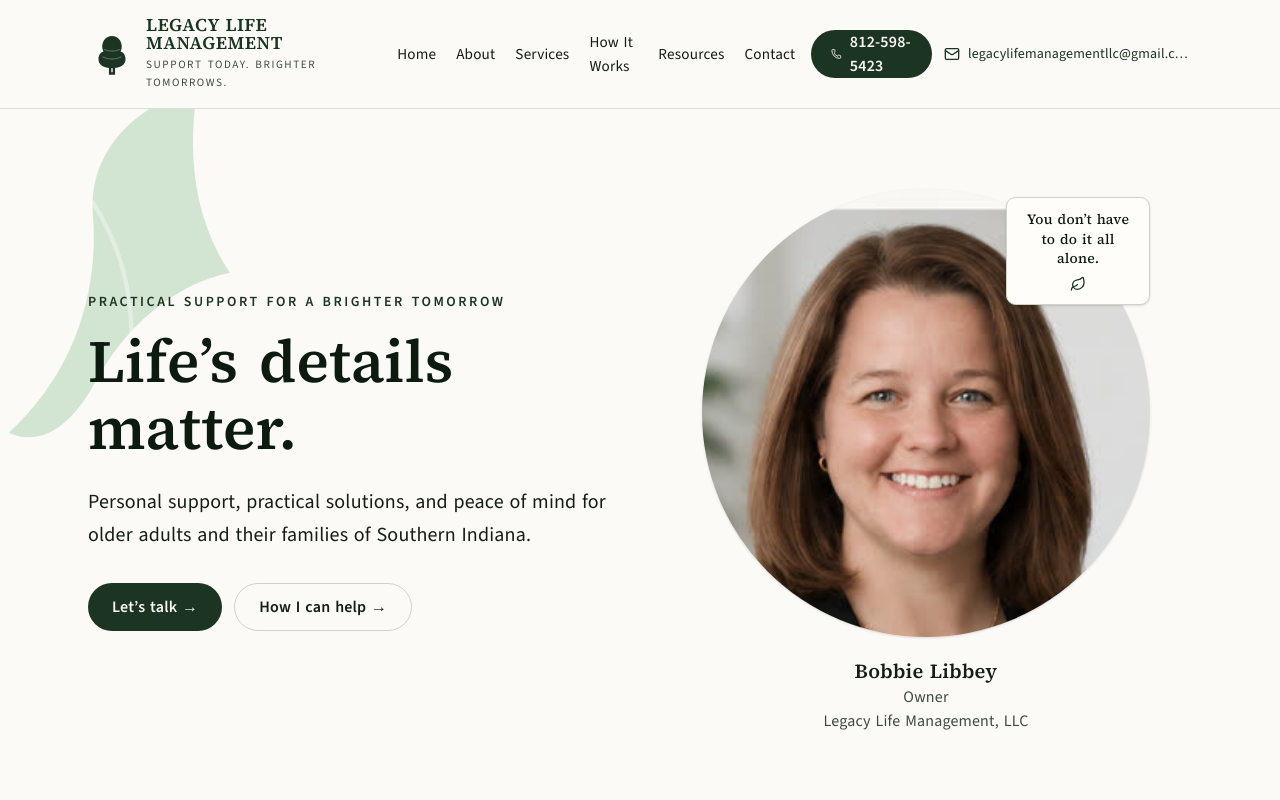
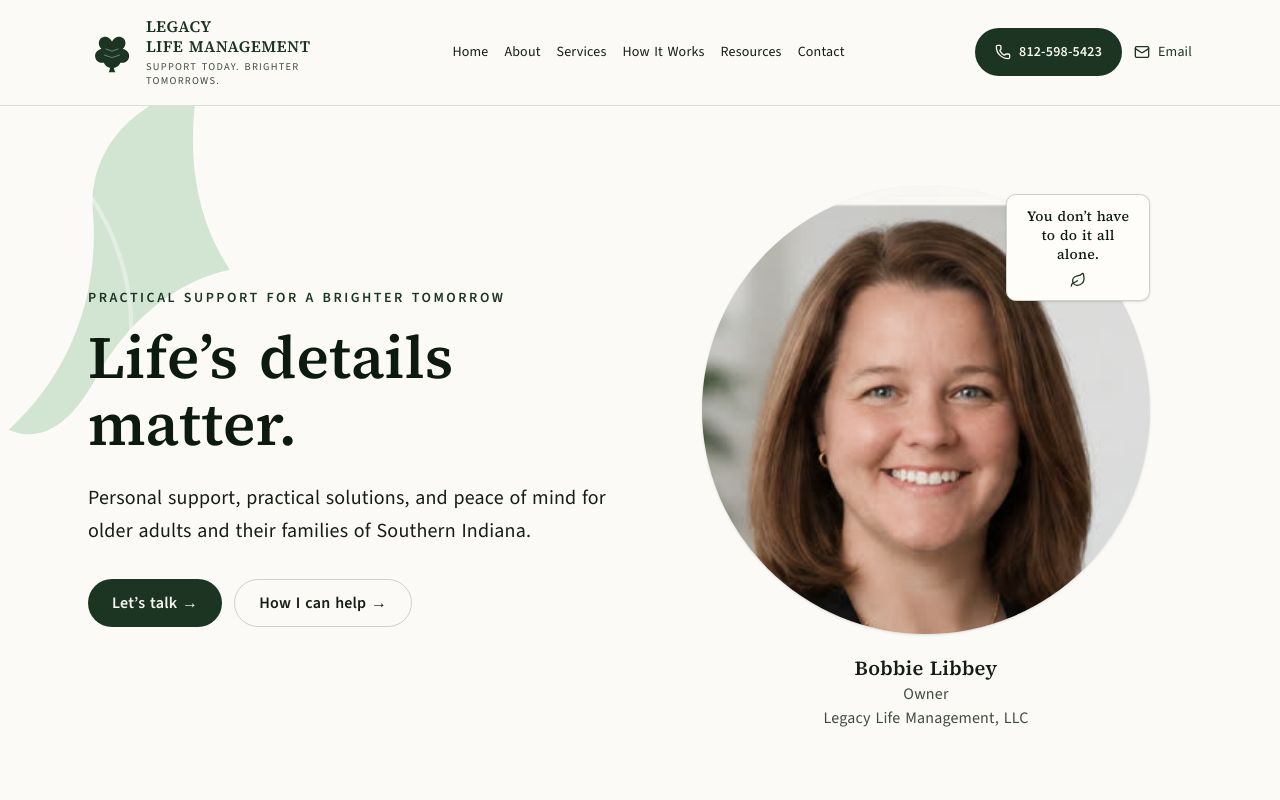
Before and after one commit to kandr-ryan/legacy-life-management, a Next.js app: page / in a window 1280 px wide. Shown: the top 800 px of the page. Built offline with nearby package versions, Linux system fonts and the light colour scheme.

Commit message:
Tighten the header and clarify the tree mark
Keep the phone number on one line and make the logo read as a tree.

Co-authored-by: rlibbey <rlibbey@gmail.com>

```diff
--- a/src/components/site-header.tsx
+++ b/src/components/site-header.tsx
@@ -22,15 +22,15 @@ export function SiteHeader() {
       <div className="mx-auto flex max-w-6xl items-center justify-between gap-4 px-4 py-3 sm:px-6 lg:py-4">
         <a
           href="#top"
-          className="flex min-w-0 items-center gap-2.5 text-primary"
+          className="flex shrink-0 items-center gap-2.5 text-primary"
         >
           <BrandMark className="size-11 shrink-0 sm:size-12" />
-          <span className="min-w-0">
-            <span className="block font-heading text-[1.05rem] leading-none font-semibold tracking-wide uppercase sm:text-lg">
-              Legacy
-              <span className="hidden sm:inline"> Life Management</span>
+          <span>
+            <span className="block font-heading text-[0.95rem] leading-tight font-semibold tracking-wide uppercase sm:text-base">
+              <span className="block">Legacy</span>
+              <span className="hidden sm:block">Life Management</span>
             </span>
-            <span className="mt-1 hidden text-[0.7rem] tracking-[0.14em] text-muted-foreground uppercase sm:block">
+            <span className="mt-1 hidden max-w-[11rem] text-[0.65rem] leading-snug tracking-[0.12em] text-muted-foreground uppercase lg:block">
               {site.tagline}
             </span>
           </span>
@@ -38,13 +38,13 @@ export function SiteHeader() {
 
         <nav
           aria-label="Primary"
-          className="hidden items-center gap-5 xl:flex"
+          className="hidden items-center gap-4 whitespace-nowrap xl:flex"
         >
           {navLinks.map((link) => (
             <a
               key={link.href}
               href={link.href}
-              className="text-[0.95rem] font-medium text-foreground underline-offset-4 hover:underline"
+              className="text-sm font-medium text-foreground underline-offset-4 hover:underline"
             >
               {link.label}
             </a>
@@ -54,7 +54,7 @@ export function SiteHeader() {
         <div className="flex items-center gap-2 sm:gap-3">
           <a
             href={site.phoneHref}
-            className="inline-flex h-11 items-center gap-2 rounded-full bg-primary px-4 text-sm font-semibold text-primary-foreground sm:h-12 sm:px-5 sm:text-base"
+            className="inline-flex h-11 shrink-0 items-center gap-2 whitespace-nowrap rounded-full bg-primary px-4 text-sm font-semibold text-primary-foreground sm:h-12 sm:px-5"
           >
             <Phone className="size-4" aria-hidden />
             <span className="hidden sm:inline">{site.phoneDisplay}</span>
@@ -62,10 +62,11 @@ export function SiteHeader() {
           </a>
           <a
             href={site.emailHref}
-            className="hidden items-center gap-2 text-sm font-medium text-primary underline-offset-4 hover:underline lg:inline-flex"
+            className="hidden items-center gap-2 whitespace-nowrap text-sm font-medium text-primary underline-offset-4 hover:underline xl:inline-flex"
+            title={site.email}
           >
             <Mail className="size-4" aria-hidden />
-            <span className="max-w-[14rem] truncate">{site.email}</span>
+            <span>Email</span>
           </a>
           <Button
             type="button"
--- a/src/components/tree-logo.tsx
+++ b/src/components/tree-logo.tsx
@@ -2,25 +2,21 @@ export function TreeLogo({ className }: { className?: string }) {
   return (
     <svg
       viewBox="0 0 64 64"
-      fill="none"
+      fill="currentColor"
       aria-hidden="true"
       className={className}
     >
+      <path d="M32 18c-3.2-6.4-10.4-8.2-14.8-4.2-4.2 3.8-3.4 10.6.8 14.2-5.2.6-9.2 5.4-8.4 10.6.8 5.4 6 8.6 11.6 7.6 1.8 4.4 6.4 7.2 11.2 7.2h-.4c4.8 0 9.4-2.8 11.2-7.2 5.6 1 10.8-2.2 11.6-7.6.8-5.2-3.2-10-8.4-10.6 4.2-3.6 5-10.4.8-14.2C42.4 9.8 35.2 11.6 32 18Z" />
       <path
-        d="M32 8c-7.2 0-13 6-13 14.2 0 2.4.6 4.6 1.6 6.6C16.4 30 14 34.2 14 39c0 7.2 6.4 12 18 12s18-4.8 18-12c0-4.8-2.4-9-6.6-10.2 1-2 1.6-4.2 1.6-6.6C45 14 39.2 8 32 8Z"
+        d="M30 46.5c0 4.2-.6 8.8-2.4 12.5h8.8c-1.8-3.7-2.4-8.3-2.4-12.5"
         fill="currentColor"
       />
       <path
-        d="M29.5 48.5V58h5V48.5"
-        stroke="currentColor"
-        strokeWidth="3.2"
-        strokeLinecap="round"
-      />
-      <path
-        d="M22 26c3 1.4 6.4 2.2 10 2.2s7-.8 10-2.2M20 36c3.6 1.8 7.6 2.7 12 2.7s8.4-.9 12-2.7"
+        d="M24 28c5 2 8 3 8 3s3-1 8-3M22 36c6 2.4 10 3.2 10 3.2s4-.8 10-3.2"
+        fill="none"
         stroke="white"
-        strokeOpacity="0.28"
-        strokeWidth="1.6"
+        strokeOpacity="0.35"
+        strokeWidth="1.4"
         strokeLinecap="round"
       />
     </svg>
```
Also changed, not shown: package.json (+1 -10 lines).
